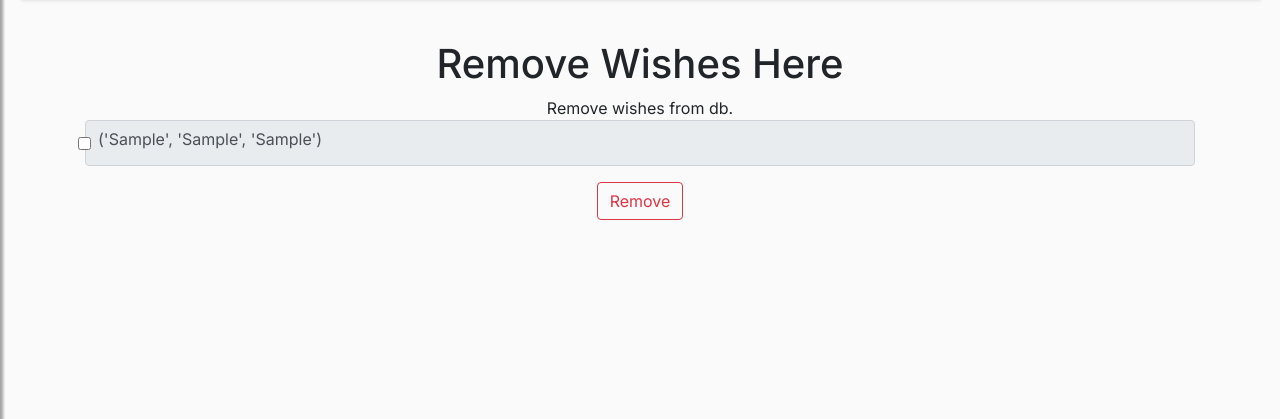
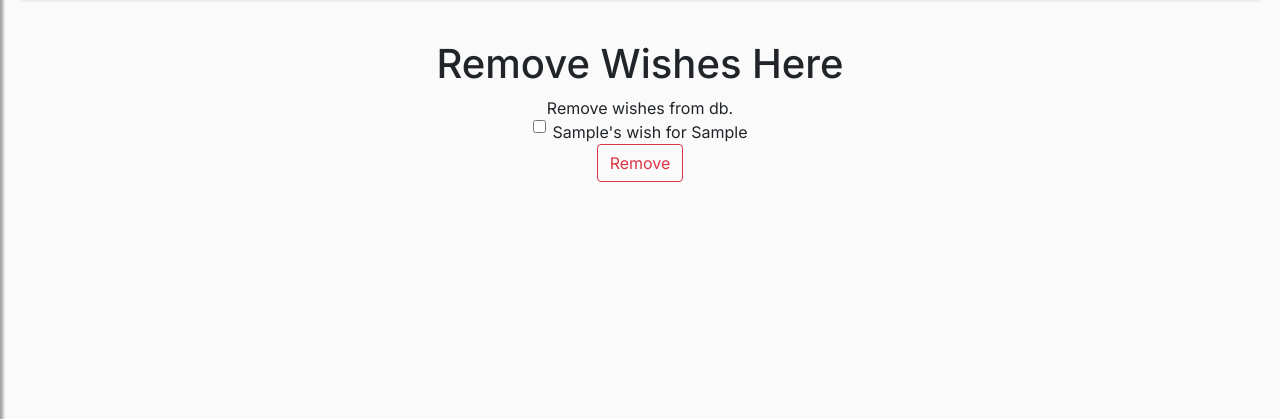
Before and after one commit to pypeaday/wish-lists, a FastAPI app: page /wishes/remove in a window 1280 px wide. Shown: the part 90-509 px from the top of the page. Run offline with FastAPI, Linux system fonts and the light colour scheme; tables that the repository leaves empty hold one stand-in row (values such as "Sample post"); some libraries are stand-ins or nearby versions.

Commit message:
improve label and mvoe to outside main container

```diff
--- a/templates/remove_wishes.html
+++ b/templates/remove_wishes.html
@@ -21,22 +21,24 @@ body {text-align: center;}
 <body>
 
 
-
 Remove wishes from db.
 
-<main role="main" class="container">
+</body>
+
+
+
   <form method="post">
       {% for wish in data %}
-        <div class="mb-3">
-            <div class="input-group-text">
-                <input name="id" class="form-check-input mt-0" value="{{ wish.id }}" type="checkbox">
-                <label for="{{ wish.id }}" class="form-label">{{ wish.person, wish.item, wish.purchased }}</label>
-            </div>
+        <div class="form-check ">
+            <input class="form-check-input mt-0"  name="check1" id="{{ wish.name }}" value="{{ wish.id }}" type="checkbox">
+            <label class="form-check-label" for="{{ wish.id }}" > {{ wish.person }}'s wish for {{ wish.item }} </label>
         </div>
       {% endfor %}
+
 <button type="submit" class="submit btn btn-xl btn-outline-danger" >Remove</button>
   </form>
 
+<main role="main" class="container">
 
 </main><!-- /.container -->
 
```
